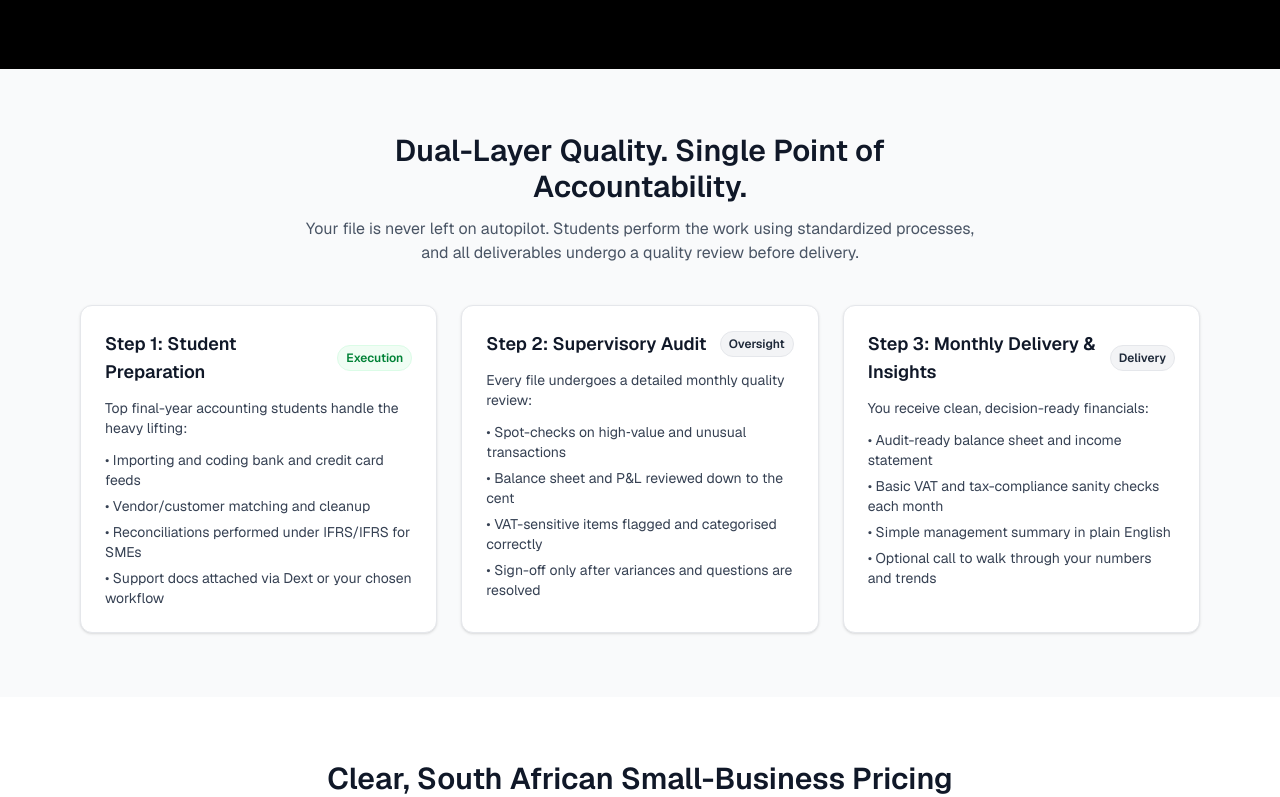
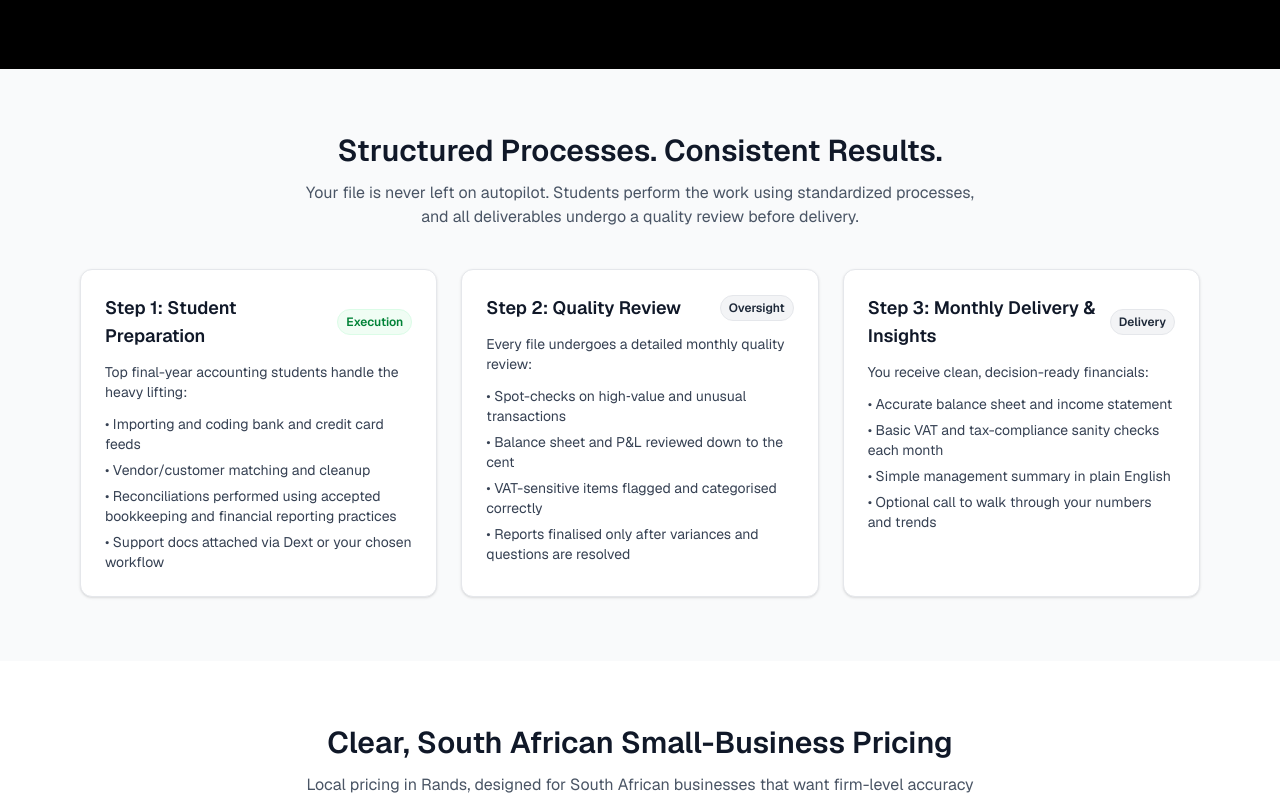
Before and after one commit to omrzuh002-pixel/omr-precision-books, a Next.js app: page / in a window 1280 px wide. Shown: the part 750-1547 px from the top of the page. Built offline with nearby package versions, Linux system fonts and the light colour scheme.

Commit message:
reine quality review messaging

```diff
--- a/app/page.tsx
+++ b/app/page.tsx
@@ -94,7 +94,7 @@ export default function Home() {
         <div className="max-w-6xl mx-auto px-4">
           <div className="max-w-2xl mx-auto text-center mb-10">
             <h2 className="text-3xl font-semibold text-gray-900 mb-3">
-              Dual-Layer Quality. Single Point of Accountability.
+              Structured Processes. Consistent Results.
             </h2>
             <p className="text-gray-600">
               Your file is never left on autopilot. Students perform the work using standardized processes, and all deliverables undergo a quality review before delivery.
@@ -115,14 +115,14 @@ export default function Home() {
               <ul className="text-sm text-gray-700 space-y-1.5">
                 <li>• Importing and coding bank and credit card feeds</li>
                 <li>• Vendor/customer matching and cleanup</li>
-                <li>• Reconciliations performed under IFRS/IFRS for SMEs</li>
+                <li>• Reconciliations performed using accepted bookkeeping and financial reporting practices</li>
                 <li>• Support docs attached via Dext or your chosen workflow</li>
               </ul>
             </div>
             {/* Step 2 */}
             <div className="bg-white border border-gray-200 rounded-xl p-6 shadow-sm">
               <div className="flex items-center justify-between mb-3">
-                <h3 className="text-lg font-semibold text-gray-900">Step 2: Supervisory Audit</h3>
+                <h3 className="text-lg font-semibold text-gray-900">Step 2: Quality Review </h3>
                 <span className="text-xs font-semibold px-2 py-1 rounded-full bg-gray-100 text-gray-800 border border-gray-200">
                   Oversight
                 </span>
@@ -134,7 +134,7 @@ export default function Home() {
                 <li>• Spot-checks on high‑value and unusual transactions</li>
                 <li>• Balance sheet and P&amp;L reviewed down to the cent</li>
                 <li>• VAT-sensitive items flagged and categorised correctly</li>
-                <li>• Sign-off only after variances and questions are resolved</li>
+                <li>• Reports finalised only after variances and questions are resolved</li>
               </ul>
             </div>
             {/* Step 3 */}
@@ -149,7 +149,7 @@ export default function Home() {
                 You receive clean, decision-ready financials:
               </p>
               <ul className="text-sm text-gray-700 space-y-1.5">
-                <li>• Audit-ready balance sheet and income statement</li>
+                <li>• Accurate balance sheet and income statement</li>
                 <li>• Basic VAT and tax-compliance sanity checks each month</li>
                 <li>• Simple management summary in plain English</li>
                 <li>• Optional call to walk through your numbers and trends</li>
```
